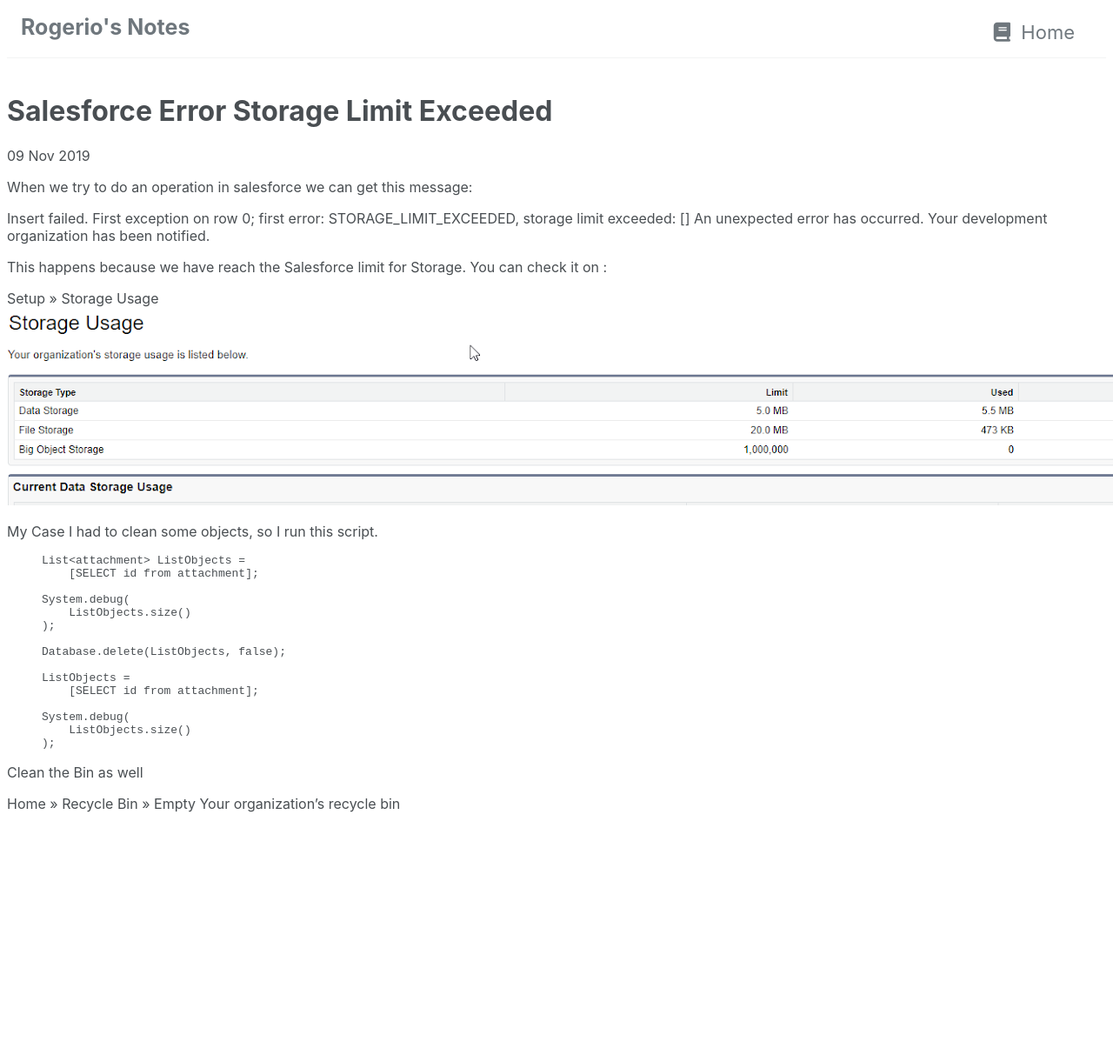
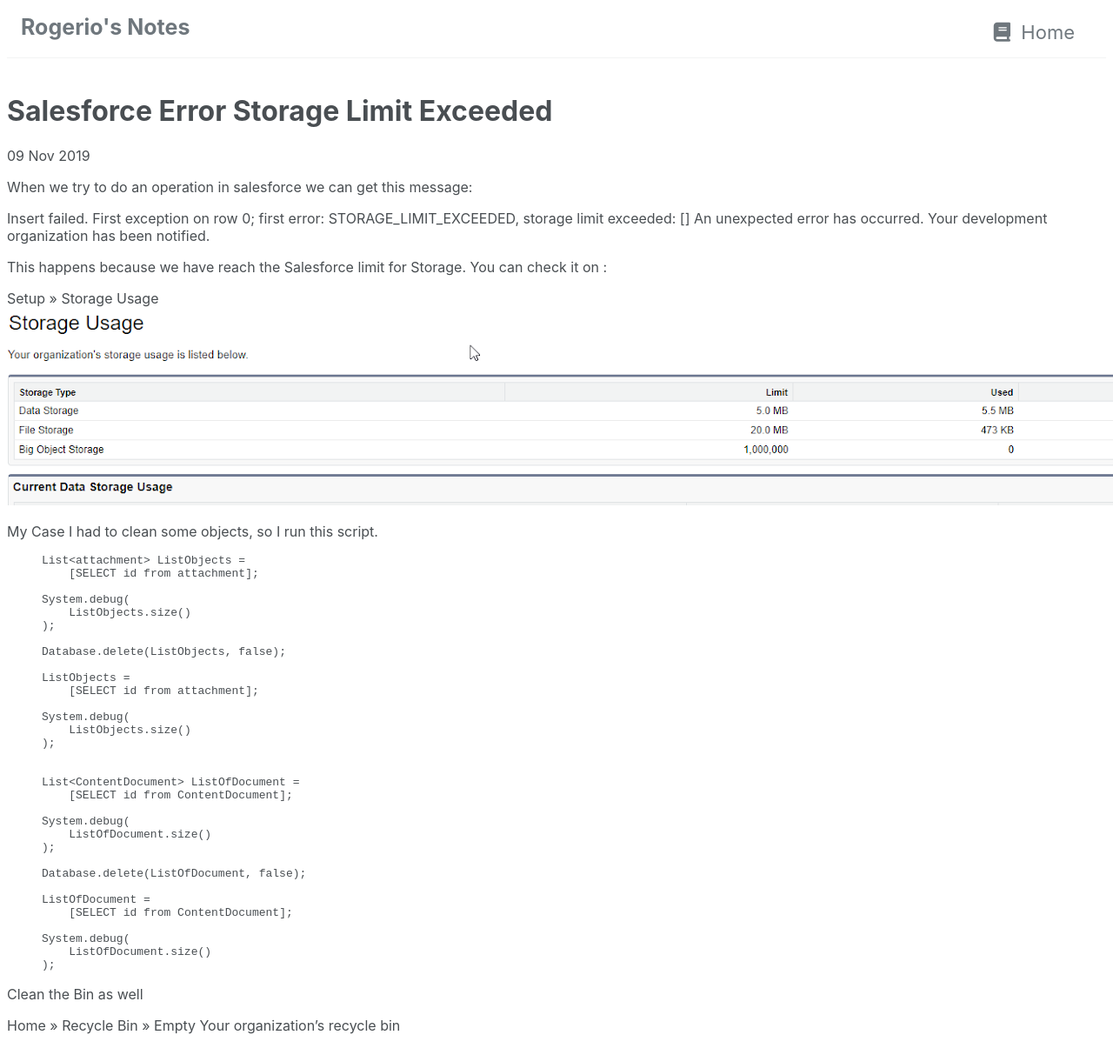
Before and after one commit to Rogeriohsjr/Rogeriohsjr.github.io, a Jekyll site: the page built from _posts/salesforce/2019-11-09-salesforce-error-storage-limit-exceeded.md, in a window 1280 px wide. Shown: the whole page at 87% size. Built offline with Jekyll 4.4.1, drawn with Linux system fonts in a browser that asks for light colours; nearby versions of some CDN libraries; before the commit the page ends 958 px from its top, so only the background shows below that.

Commit message:
Update 2019-11-09-salesforce-error-storage-limit-exceeded.md
deleting also the documents.

```diff
--- a/_posts/salesforce/2019-11-09-salesforce-error-storage-limit-exceeded.md
+++ b/_posts/salesforce/2019-11-09-salesforce-error-storage-limit-exceeded.md
@@ -29,6 +29,23 @@
 System.debug(
     ListObjects.size()
 );
+
+
+List<ContentDocument> ListOfDocument =
+    [SELECT id from ContentDocument];
+
+System.debug(
+    ListOfDocument.size()
+);
+
+Database.delete(ListOfDocument, false);
+
+ListOfDocument =
+    [SELECT id from ContentDocument];
+
+System.debug(
+    ListOfDocument.size()
+);
 {% endhighlight %}
 
 Clean the Bin as well
```
